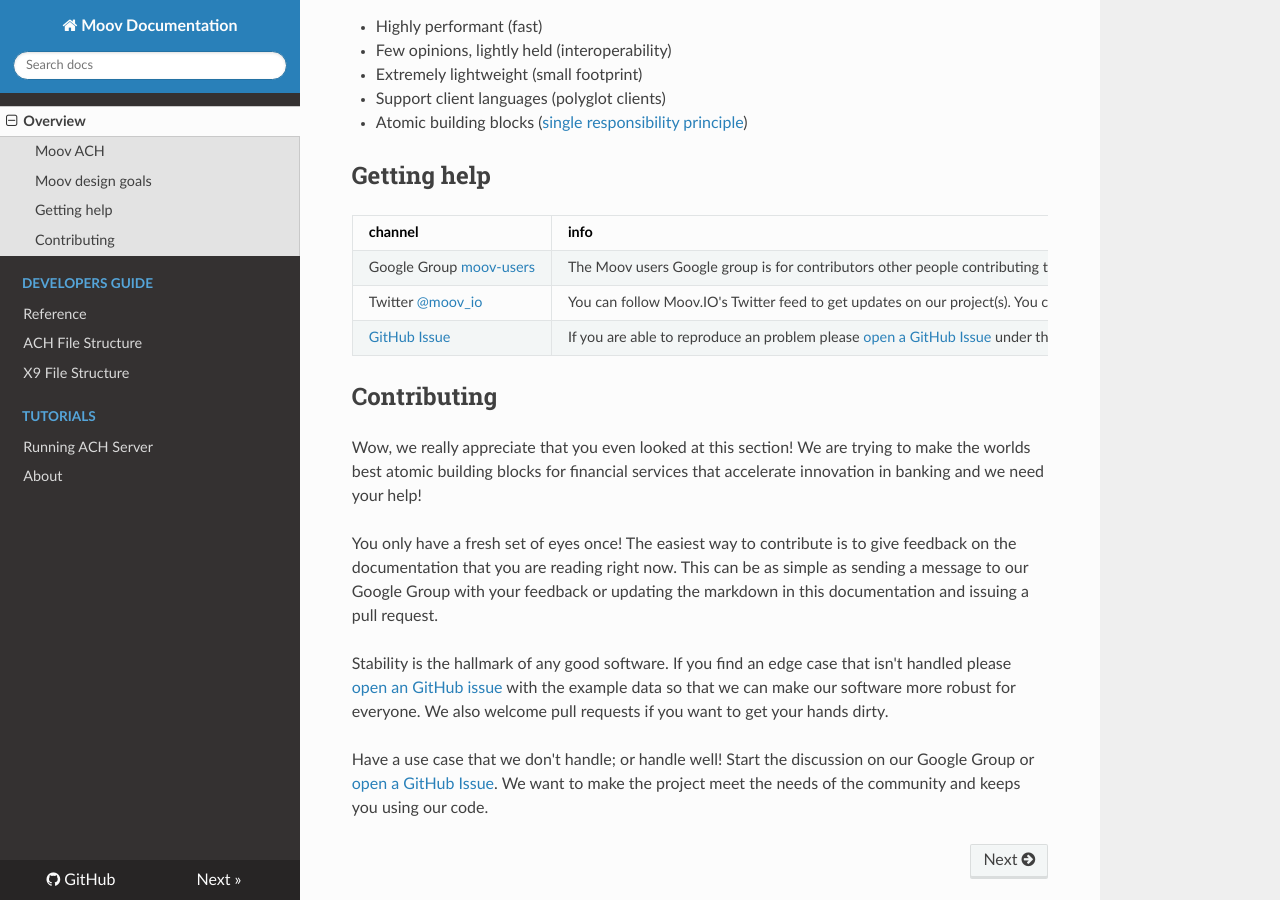
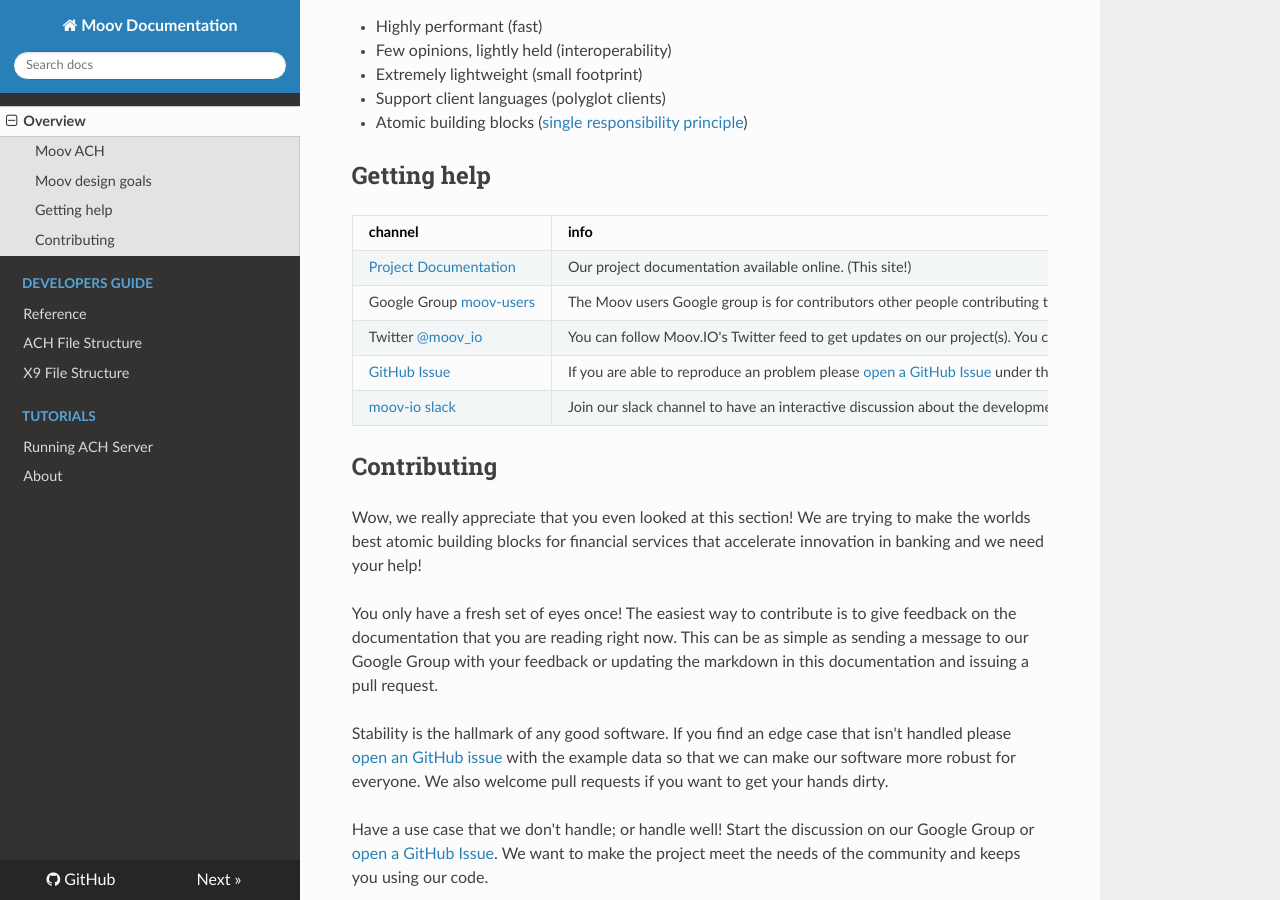
Before and after one commit to wadearnold/docs, an MkDocs documentation site: the page built from docs/index.md, in a window 1280 px wide and 900 px high, scrolled down 485 px. Built offline with MkDocs 1.6.1, drawn with Linux system fonts in a browser that asks for light colours; nearby versions of some CDN libraries; old or Windows-style settings are respelled for this version of MkDocs.

Commit message:
docs: update "getting help" table from ACH readme

```diff
--- a/docs/index.md
+++ b/docs/index.md
@@ -22,9 +22,11 @@
 
  channel | info
  ------- | -------
+ [Project Documentation](https://docs.moov.io/en/latest/) | Our project documentation available online. (This site!)
  Google Group [moov-users](https://groups.google.com/forum/#!forum/moov-users)| The Moov users Google group is for contributors other people contributing to the Moov project. You can join them without a google account by sending an email to [moov-users+subscribe@googlegroups.com](mailto:moov-users+subscribe@googlegroups.com). After receiving the join-request message, you can simply reply to that to confirm the subscription.
 Twitter [@moov_io](https://twitter.com/moov_io)	| You can follow Moov.IO's Twitter feed to get updates on our project(s). You can also tweet us questions or just share blogs or stories.
 [GitHub Issue](https://github.com/moov-io) | If you are able to reproduce an problem please [open a GitHub Issue](https://github.com/moov-io/ach/issues/new) under the specific project that caused the error.
+[moov-io slack](http://moov-io.slack.com/) | Join our slack channel to have an interactive discussion about the development of the project. [Request an invite to the slack channel](https://join.slack.com/t/moov-io/shared_invite/enQtNDE5NzIwNTYxODEwLTRkYTcyZDI5ZTlkZWRjMzlhMWVhMGZlOTZiOTk4MmM3MmRhZDY4OTJiMDVjOTE2MGEyNWYzYzY1MGMyMThiZjg)
 
 ## Contributing
 
```
